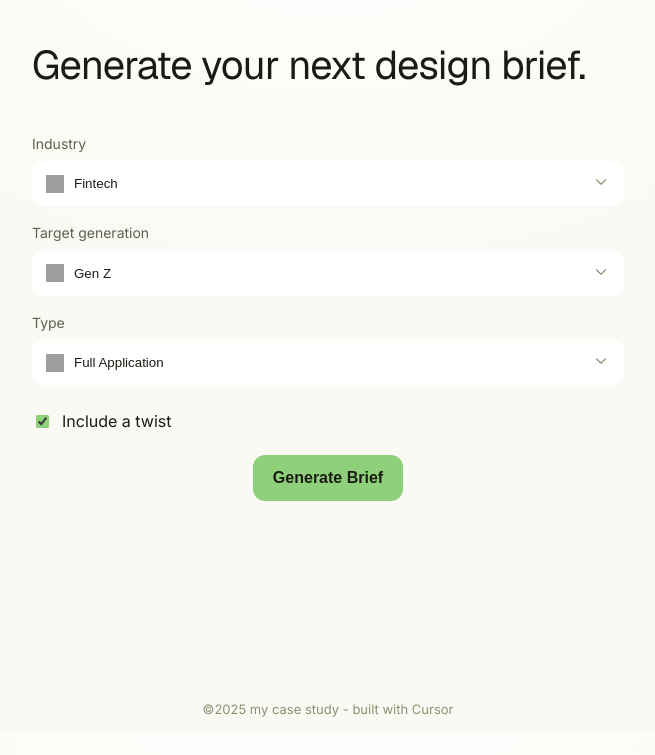
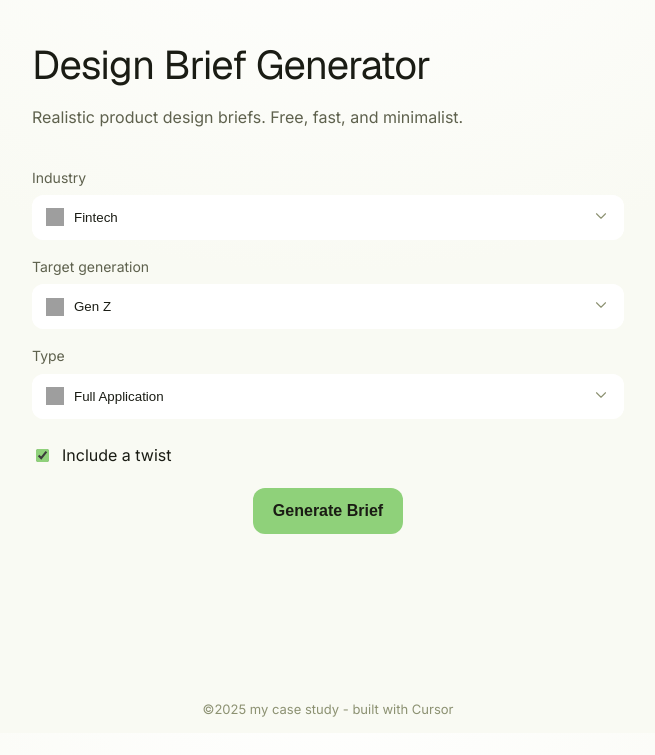
Before and after one commit to hugogit13/my-design-brief, a plain HTML site: page index.html in a window 1280 px wide. Shown: the part 67-822 px from the top of the page, without its empty margins (312-967 px from the left). Drawn offline with nearby package versions, Linux system fonts and the light colour scheme; grey boxes are pictures that could not be loaded.

Commit message:
Update index.html

```diff
--- a/index.html
+++ b/index.html
@@ -26,9 +26,11 @@
     </header>
     <main class="container">
       <header class="hero">
-        <h1>Generate your next design brief.</h1>
+        <h1>Design Brief Generator</h1>
+        <p class="subtitle">Realistic product design briefs. Free, fast, and minimalist.</p>
       </header>
 
+      <section class="main-grid">
         <section class="controls" aria-labelledby="controls-heading">
         <h2 id="controls-heading" class="sr-only">Brief options</h2>
         <div class="field">
@@ -99,6 +101,7 @@
             </div>
           </div>
         </section>
+      </section>
 
       <footer class="footnote" aria-label="About">
         <p>©2025 my case study - built with Cursor</p>
```
Lines whose indentation alone changed are shown as unchanged.
